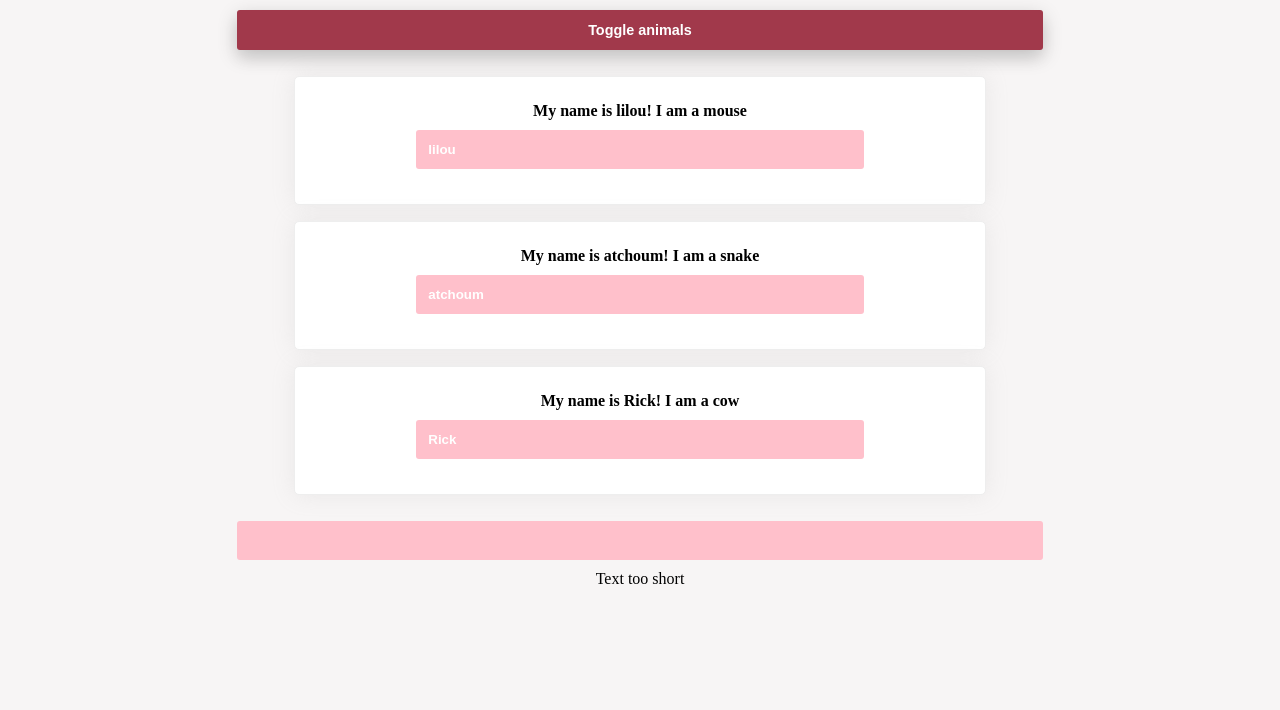
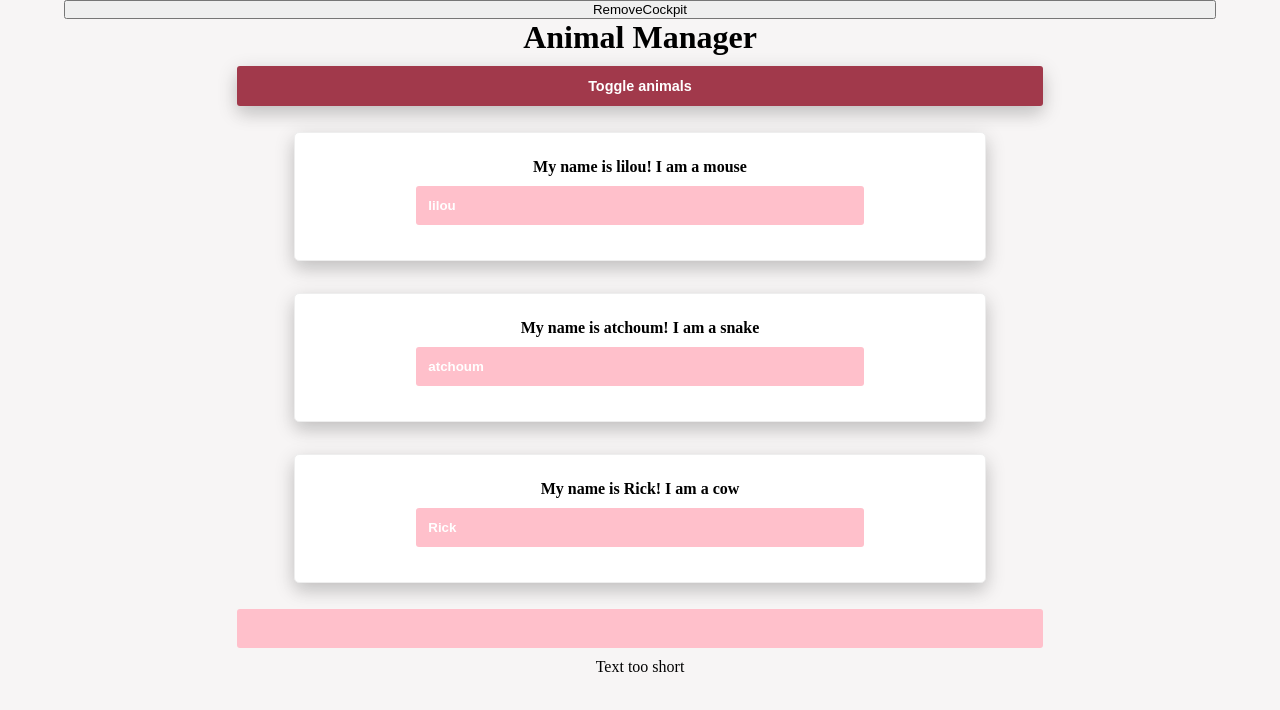
Before and after one commit to subratcall/exerciceReactAnimals, a React (Create React App) app: page / in a window 1280 px wide. Both pictures are taken after a click on the button "Toggle animals". Shown: the top 710 px of the page. Built offline with nearby package versions, Linux system fonts and the light colour scheme.

Commit message:
lifecycle et useeffect

```diff
--- a/src/Components/Animals/Animal/Animal.jsx
+++ b/src/Components/Animals/Animal/Animal.jsx
@@ -1,27 +1,17 @@
-import React from 'react';
+import React, { Component } from 'react';
 import injectSheet from 'react-jss';
-// import './Animal.css'
+import  styles from './AnimalStyle';
 
-const styles = {
-    Animal: {
-        width: '60%',
-        padding: '25px',
-        border: '1px solid #eee',
-        borderRadius: '5px',
-        boxShadow: '0px 0px 22px 0 rgba(181, 181, 181, 0.19)',
-        background: 'white',
-        margin: '16px auto',
-        fontWeight: 'bolder'
+class Animal extends Component {
+    render(){
+        console.log('[Animal.js] rendering...')
+        return (
+            <div className={this.props.classes.Animal}>
+                <p onClick={this.props.deleted}>My name is {this.props.name}! I am a {this.props.type}</p>
+                <input className='input' type="text" onChange={this.props.change} value={this.props.name}/>
+            </div>
+        );
     }
 }
 
-const Animal = ({name, type, deleted, change, classes}) => {
-    return (
-        <div className={classes.Animal}>
-            <p onClick={deleted}>My name is {name}! I am a {type}</p>
-            <input className='input' type="text" onChange={change} value={name}/>
-        </div>
-    )
-}
-
 export default injectSheet(styles)(Animal);
--- /dev/null
+++ b/src/Components/Animals/Animal/AnimalStyle.jsx
@@ -0,0 +1,16 @@
+import {boxShadow} from '../../../utils/constant';
+
+const styles = {
+    Animal: {
+        width: '60%',
+        padding: '25px',
+        border: '1px solid #eee',
+        borderRadius: '5px',
+        boxShadow,
+        background: 'white',
+        margin: '16px auto',
+        fontWeight: 'bolder'
+    }
+}
+
+export default styles;
--- a/src/Components/Animals/Animals.jsx
+++ b/src/Components/Animals/Animals.jsx
@@ -1,14 +1,55 @@
-import React from 'react';
+import React, {Component} from 'react';
 import Animal from './Animal/Animal';
 
-const Animals = ({deleted, change, animals}) => animals.map((animal, index) =>
-        <Animal
-            deleted={() => deleted(index)}
-            change={(event) => change(event, animal.id)}
-            name={animal.name}
-            type={animal.type}
-            key={animal.id}
-        />
-);
+class Animals extends Component {
+    // static getDerivedStateFromProps(props, state){
+    //     console.log('[Animals.js] getDerivedStateFromProps');
+    //     return state;
+    // }
+
+    // componentWillReceiveProps(props){
+    //     console.log('[Animals.js], componentWillReceiveProps', props)
+    // }
+
+    // si nextProps.animals = this.props.animals alors tu laisse pas les methodes d'apres runner
+    shouldComponentUpdate(nextProps, nextState){
+        console.log('[Animals.js] shouldComponentUpdate')
+        if (nextProps.animals !== this.props.animals){
+            return true;
+        } else {
+            return false;
+        }
+    }
+
+    getSnapshotBeforeUpdate(prevProps, prevState){
+        console.log('[Animals.js] getSnapShotBeforeUpdate')
+        return {message: 'Snapshot'}
+    }
+
+    componentDidUpdate(prevProps, prevState, Snapshot){
+        console.log('[Animals.js] componentDidUpdate')
+        console.log(Snapshot)
+    }
+
+    componentWillUnmount(){
+        console.log('[Animals.js] componentWillUnmount')
+    }
+    render(){
+        console.log('[Animals.js] rendering...')
+        return this.props.animals.map((animal, index) => {
+        return (
+                <Animal
+                    deleted={() => this.props.deleted(index)}
+                    change={(event) => this.props.change(event, animal.id)}
+                    name={animal.name}
+                    type={animal.type}
+                    key={animal.id}
+                />
+            )
+        })
+    }
+}
+
+
 
 export default Animals;
--- a/src/Components/Char/Char.jsx
+++ b/src/Components/Char/Char.jsx
@@ -13,4 +13,4 @@ const CharComponent = ({character, deleted, classes}) => {
     )
 }
 
-export default injectSheet(styles)(CharComponent)
+export default injectSheet(styles)(CharComponent);
--- a/src/Components/Cockpit/Cockpit.jsx
+++ b/src/Components/Cockpit/Cockpit.jsx
@@ -1,17 +1,34 @@
-import React from 'react';
+import React, {useEffect} from 'react';
 import styles from './CockpitStyle';
 import injectSheet from 'react-jss';
 
-const Cockpit = ({showAnimals, clicked, classes}) => {
+const Cockpit = ({showAnimals, clicked, classes, title, animals}) => {
+    useEffect(()=> {
+        console.log('[Cockpit.js] useEffect')
+        setTimeout(() => {
+            alert('hey');
+        }, 1000);
+
+        return () => {
+            console.log('[Cockpit.js] cleanup work in useeffect')
+        }
+    }, [])
+
+    useEffect(() => {
+        console.log('[Cockpit.js] second useEffect')
+        return () => {
+            console.log('[Cockpit.js] cleanup work in useeffect2')
+        }
+    })
     const assignedclasses = []
     if (showAnimals){
         assignedclasses.push(classes.toggleAnimalsOpen);
     } else {
         assignedclasses.push(classes.toggleAnimals)
-
     }
     return (
         <div>
+            <h1>{title}</h1>
             <button
                 alt={showAnimals.toString()}
                 className={assignedclasses}
--- a/src/containers/App.js
+++ b/src/containers/App.js
@@ -5,6 +5,10 @@ import Char from '../Components/Char/Char';
 import Cockpit from '../Components/Cockpit/Cockpit';
 
 class App extends Component {
+    constructor (props){
+        super(props);
+        console.log('[Apps.js] constructor')
+    }
     state = {
         animals: [
             { id: '1', name: 'lilou', type: 'mouse'},
@@ -12,9 +16,25 @@ class App extends Component {
             { id: '3', name: 'Rick', type: 'cow'}
         ],
         showAnimals: false,
-        input: '',
+        showCockpit: true,
+        input: ''
     }
 
+    static getDerivedStateFromProps(props, state){
+        console.log('[App.js] getDerivedStateFromProps', props)
+        return state;
+    }
+
+    componentDidMount(){
+        console.log('[App.js] componentDidMount');
+    }
+    shouldComponentUpdate(nextProps, nextState){
+        console.log('[App.js] shouldComponentUpdate')
+        return true;
+    }
+    componentDidUpdate(){
+        console.log('[App.js] componentDidUpdate')
+    }
     handleNameChange = (event, id) => {
         // boucle sur array animals et trouve si un objet animal est trouvé en comparant l'id envoyé en param et un id dans chaque elem de animals
         const animalIndex = this.state.animals.findIndex(a => a.id === id)
@@ -52,17 +72,14 @@ class App extends Component {
     }
 
     render() {
+        console.log('[App.js] render')
         let animals = null;
         if (this.state.showAnimals){
-            animals = (
-                <div>
-                    <Animals
+            animals = <Animals
                         animals={this.state.animals}
                         deleted={this.deleteAnimal}
                         change={this.handleNameChange}
                     />
-                </div>
-            )
         }
 
         const charList = this.state.input.split('').map((ch, index) => {
@@ -78,11 +95,22 @@ class App extends Component {
         return (
             <div className="App">
                 <div className='display'>
-                    <Cockpit
-                        showAnimals={this.state.showAnimals}
-                        animals={this.state.animals}
-                        clicked={this.toggleAnimalsHandler}
-                    />
+                    <button
+                        onClick={()=> {this.setState({showCockpit: false})}}
+                    >
+                        RemoveCockpit
+                    </button>
+                    {
+                        this.state.showCockpit ?
+
+                        <Cockpit
+                            title={this.props.appTitle}
+                            showAnimals={this.state.showAnimals}
+                            animals={this.state.animals}
+                            clicked={this.toggleAnimalsHandler}
+                        />
+                        : null
+                    }
                     {animals}
                     <input
                         className="input"
--- a/src/index.js
+++ b/src/index.js
@@ -4,5 +4,5 @@ import './style.css';
 import App from './containers/App';
 import registerServiceWorker from './registerServiceWorker';
 
-ReactDOM.render(<App />, document.getElementById('root'));
+ReactDOM.render(<App appTitle="Animal Manager"/>, document.getElementById('root'));
 registerServiceWorker();
```
